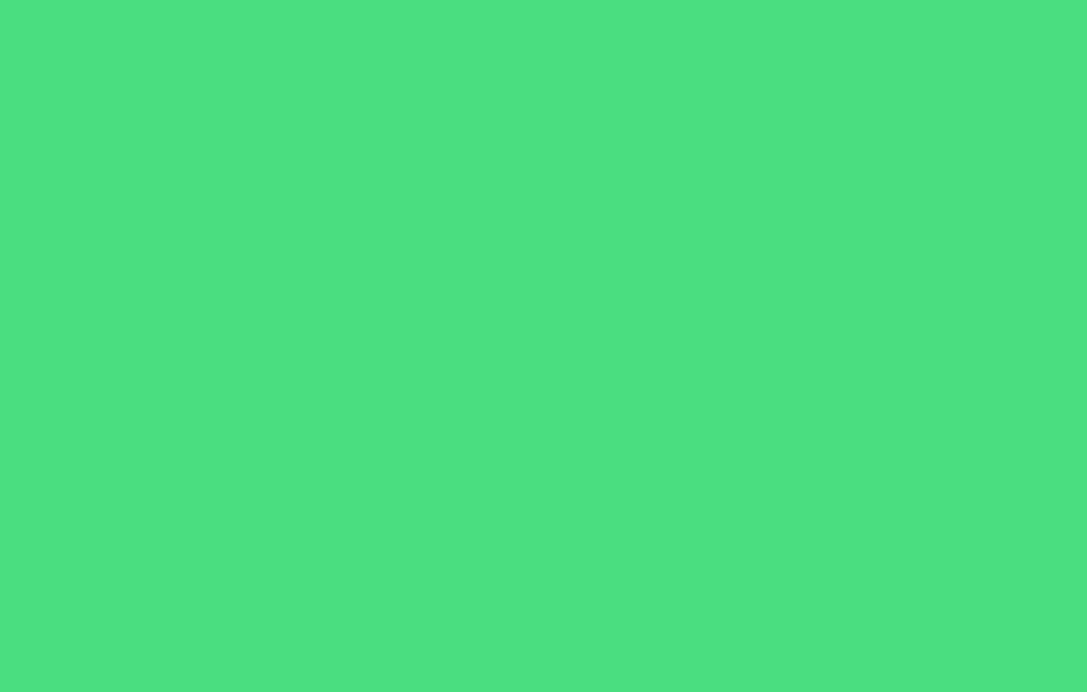
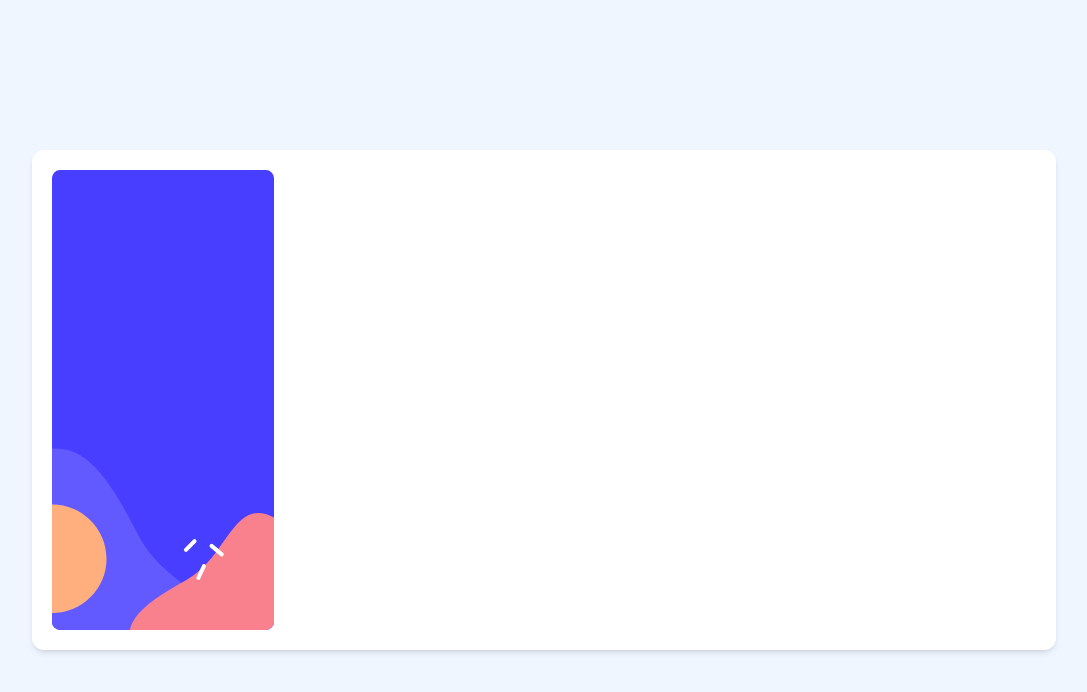
Before and after one commit to HenryAprendo/multi-step-forms, an Angular app: page / in a window 1280 px wide. Shown: the top 692 px of the page, without its empty margins (96-1183 px from the left). Built offline with nearby package versions, Linux system fonts and the light colour scheme.

Commit message:
Maquetado a la sección de contenido de formularios

```diff
--- a/src/app/components/shared/frame/frame.component.html
+++ b/src/app/components/shared/frame/frame.component.html
@@ -5,8 +5,20 @@
 
     </div>
   </header>
-  <main class="main__content bg-green-400 w-full">
+  <main class="main__content bg-magnolia w-full">
   </main>
-  <footer class="footer__content bg-red-300 h-[15vh] md:hidden">
+  <footer class="footer__content bg-alabaster h-[15vh] md:hidden">
+    <ng-content></ng-content>
   </footer>
 </section>
+
+<section class="fixed inset-x-[6%] top-[15vh] bg-white h-80 p-5 rounded-xl shadow-md md:max-w-4xl md:h-[500px] md:inset-y-0 md:m-auto xl:max-w-5xl">
+  <div class="h-full flex flex-col md:flex-row">
+    <div class="hidden h-full md:block">
+      <img class="h-full" src="./../../../../assets/images/bg-sidebar-desktop.svg" alt="">
+    </div>
+    <div>
+      <ng-content></ng-content>
+    </div>
+  </div>
+</section>
```
